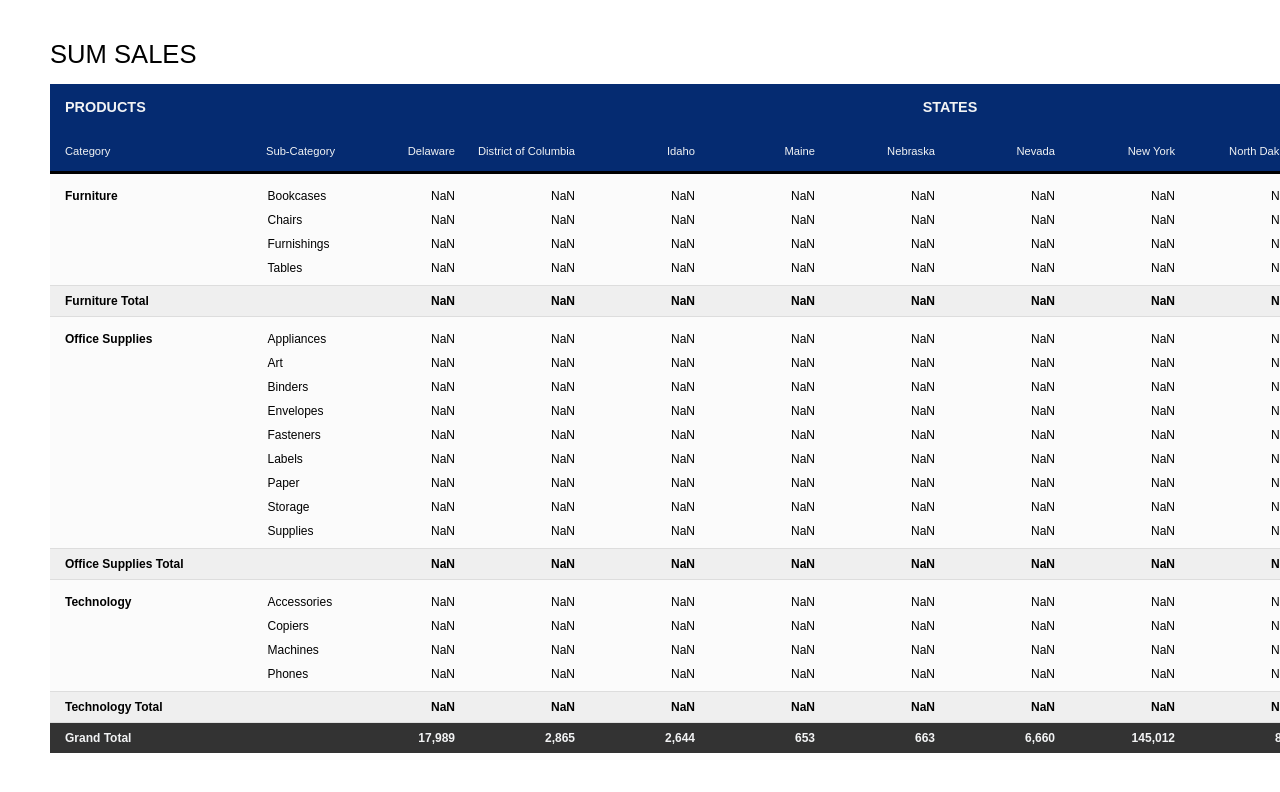
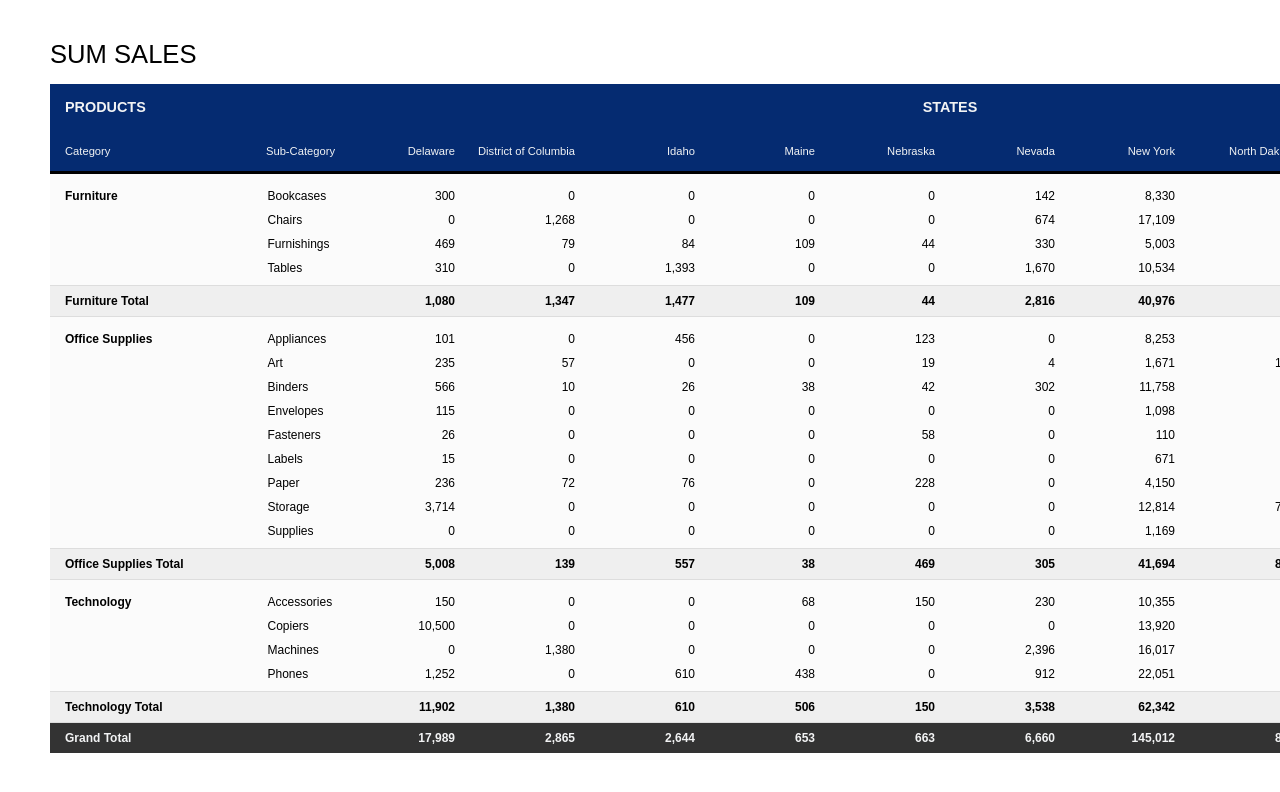
Before and after one commit to kristingreenslit/pivot-table, a React (Create React App) app: page / in a window 1280 px wide. Shown: the top 792 px of the page. Built offline with nearby package versions, Linux system fonts and the light colour scheme.

Commit message:
Refactor table to render HTML without hard-coded data

```diff
--- a/src/components/TableColumn.jsx
+++ b/src/components/TableColumn.jsx
@@ -16,7 +16,7 @@ class TableColumn extends React.Component {
        for (const keyName in mockApiData) {
         let categoryObjs = mockApiData[keyName];
 
-          categoryObjs.map((obj) => {
+          categoryObjs.map((obj, index) => {
             // Iterate through mockApiData object
             let tempCategory = obj['category'];
             let tempSubCategories = obj['subCategories'];
@@ -24,9 +24,6 @@ class TableColumn extends React.Component {
             // Populate column object sums from americanStates (using variables from mockApiData)
             let tempCategoryMatch = stateGroup.filter((item) => { return item.category === tempCategory; });
             let sum = tempCategoryMatch.reduce((sum, item) => { return sum = sum + item.sales; }, 0);
-
-            // Account for character space in "Office Supplies"
-            let categoryNoSpaces = tempCategory.split(' ').join('');
 
             // Build nested object for tempObj
             let objScaffold = { category: tempCategory,
@@ -42,81 +39,93 @@ class TableColumn extends React.Component {
                                 ]
                               };
 
-            tempObj[categoryNoSpaces] = objScaffold;
-
             // Populate state totals in column object
             tempObj['grandTotal'] += sum;
 
+            // Assign index to nest each scaffolding object
+            tempObj[index] = objScaffold;
+
             return tempObj;
           });
-
+        // Push tempObj into an array that contains an object for each American state
         stateObjs.push(tempObj);
       }
     }
 
-    console.log(stateObjs);
 
-    const tableColumn = stateObjs.map(obj =>
-      <div key={obj.grandTotal}>
+    let tableColumn = stateObjs.map((stateObj) => {
+      let singleStateObj = stateObj;
+      let singleStateGrandTotal = singleStateObj['grandTotal'];
+
+      let singleStateZero = singleStateObj['0'];
+      let singleStateZeroItems = singleStateObj['0']['subcategories'];
+
+      let singleStateOne = singleStateObj['1'];
+      let singleStateOneItems = singleStateObj['1']['subcategories'];
+
+      let singleStateTwo = singleStateObj['2'];
+      let singleStateTwoItems = singleStateObj['2']['subcategories'];
+
+      return  <div key={singleStateGrandTotal}>
                 <div className='column-container base-font-xs pl15 pr15 theme-light-gray-background'>
                    <div className='flex-container-right-column pt15'>
-           <div className='pb10'>{Math.round(obj.Bookcases).toLocaleString()}</div>
-           <div className='pb10'>{Math.round(obj.Chairs).toLocaleString()}</div>
-           <div className='pb10'>{Math.round(obj.Furnishings).toLocaleString()}</div>
-           <div className='pb10'>{Math.round(obj.Tables).toLocaleString()}</div>
+                     <div className='pb10'>{singleStateZeroItems.map((item) => {let tempItem = item[0][1]; return Math.round(tempItem).toLocaleString()})}</div>
+                     <div className='pb10'>{singleStateZeroItems.map((item) => { let tempItem = item[1][1]; return Math.round(tempItem).toLocaleString()})}</div>
+                     <div className='pb10'>{singleStateZeroItems.map((item) => { let tempItem = item[2][1]; return Math.round(tempItem).toLocaleString()})}</div>
+                     <div className='pb10'>{singleStateZeroItems.map((item) => { let tempItem = item[3][1]; return Math.round(tempItem).toLocaleString()})}</div>
                    </div>
                 </div>
                 <div className='flex-container-left-row'>
                  <div className='theme-medium-gray-background column-container-outline'>
                    <div className='flex-container-left-row pl15 pr15 column-container base-font-xs'>
-             <div className='column-subtotal-text full-width bold'>{Math.round(obj.Furniture.total).toLocaleString()}</div>
+                     <div className='column-subtotal-text full-width bold'>{Math.round(singleStateZero['subTotal']).toLocaleString()}</div>
                    </div>
                  </div>
                 </div>
                 <div className='column-container base-font-xs pl15 pr15 theme-light-gray-background'>
                    <div className='flex-container-right-column pt15'>
-           <div className='pb10'>{Math.round(obj.Appliances).toLocaleString()}</div>
-           <div className='pb10'>{Math.round(obj.Art).toLocaleString()}</div>
-           <div className='pb10'>{Math.round(obj.Binders).toLocaleString()}</div>
-           <div className='pb10'>{Math.round(obj.Envelopes).toLocaleString()}</div>
-           <div className='pb10'>{Math.round(obj.Fasteners).toLocaleString()}</div>
-           <div className='pb10'>{Math.round(obj.Labels).toLocaleString()}</div>
-           <div className='pb10'>{Math.round(obj.Paper).toLocaleString()}</div>
-           <div className='pb10'>{Math.round(obj.Storage).toLocaleString()}</div>
-           <div className='pb10'>{Math.round(obj.Supplies).toLocaleString()}</div>
+                     <div className='pb10'>{singleStateOneItems.map((item) => { let tempItem = item[0][1]; return Math.round(tempItem).toLocaleString()})}</div>
+                     <div className='pb10'>{singleStateOneItems.map((item) => { let tempItem = item[1][1]; return Math.round(tempItem).toLocaleString()})}</div>
+                     <div className='pb10'>{singleStateOneItems.map((item) => { let tempItem = item[2][1]; return Math.round(tempItem).toLocaleString()})}</div>
+                     <div className='pb10'>{singleStateOneItems.map((item) => { let tempItem = item[3][1]; return Math.round(tempItem).toLocaleString()})}</div>
+                     <div className='pb10'>{singleStateOneItems.map((item) => { let tempItem = item[4][1]; return Math.round(tempItem).toLocaleString()})}</div>
+                     <div className='pb10'>{singleStateOneItems.map((item) => { let tempItem = item[5][1]; return Math.round(tempItem).toLocaleString()})}</div>
+                     <div className='pb10'>{singleStateOneItems.map((item) => { let tempItem = item[6][1]; return Math.round(tempItem).toLocaleString()})}</div>
+                     <div className='pb10'>{singleStateOneItems.map((item) => { let tempItem = item[7][1]; return Math.round(tempItem).toLocaleString()})}</div>
+                     <div className='pb10'>{singleStateOneItems.map((item) => { let tempItem = item[8][1]; return Math.round(tempItem).toLocaleString()})}</div>
                    </div>
                 </div>
                 <div className='flex-container-left-row'>
                  <div className='theme-medium-gray-background column-container-outline'>
                    <div className='flex-container-left-row pl15 pr15 column-container base-font-xs'>
-             <div className='column-subtotal-text full-width bold'>{Math.round(obj.OfficeSupplies.total).toLocaleString()}</div>
+                     <div className='column-subtotal-text full-width bold'>{Math.round(singleStateOne['subTotal']).toLocaleString()}</div>
                    </div>
                  </div>
                 </div>
                 <div className='column-container base-font-xs pl15 pr15 theme-light-gray-background'>
                    <div className='flex-container-right-column pt15'>
-           <div className='pb10'>{Math.round(obj.Accessories).toLocaleString()}</div>
-           <div className='pb10'>{Math.round(obj.Copiers).toLocaleString()}</div>
-           <div className='pb10'>{Math.round(obj.Machines).toLocaleString()}</div>
-           <div className='pb10'>{Math.round(obj.Phones).toLocaleString()}</div>
+                     <div className='pb10'>{singleStateTwoItems.map((item) => { let tempItem = item[0][1]; return Math.round(tempItem).toLocaleString()})}</div>
+                     <div className='pb10'>{singleStateTwoItems.map((item) => { let tempItem = item[1][1]; return Math.round(tempItem).toLocaleString()})}</div>
+                     <div className='pb10'>{singleStateTwoItems.map((item) => { let tempItem = item[2][1]; return Math.round(tempItem).toLocaleString()})}</div>
+                     <div className='pb10'>{singleStateTwoItems.map((item) => { let tempItem = item[3][1]; return Math.round(tempItem).toLocaleString()})}</div>
                    </div>
                 </div>
                 <div className='flex-container-left-row'>
                  <div className='theme-medium-gray-background column-container-outline'>
                    <div className='flex-container-left-row pl15 pr15 column-container base-font-xs'>
-             <div className='column-subtotal-text full-width bold'>{Math.round(obj.Technology.total).toLocaleString()}</div>
+                     <div className='column-subtotal-text full-width bold'>{Math.round(singleStateTwo['subTotal']).toLocaleString()}</div>
                    </div>
                  </div>
                 </div>
                 <div className='flex-container-left-row'>
                   <div className='theme-charcoal-background'>
                     <div className='flex-container-left-row pl15 pr15 column-container base-font-xs off-white'>
-              <div className='column-subtotal-text full-width center bold'>{Math.round(obj.grandTotal).toLocaleString()}</div>
+                      <div className='column-subtotal-text full-width center bold'>{Math.round(singleStateGrandTotal).toLocaleString()}</div>
                     </div>
                   </div>
                 </div>
-      </div>
-    );
+              </div>;
+     });
 
     return tableColumn;
   }
```
Lines whose indentation alone changed are shown as unchanged.
